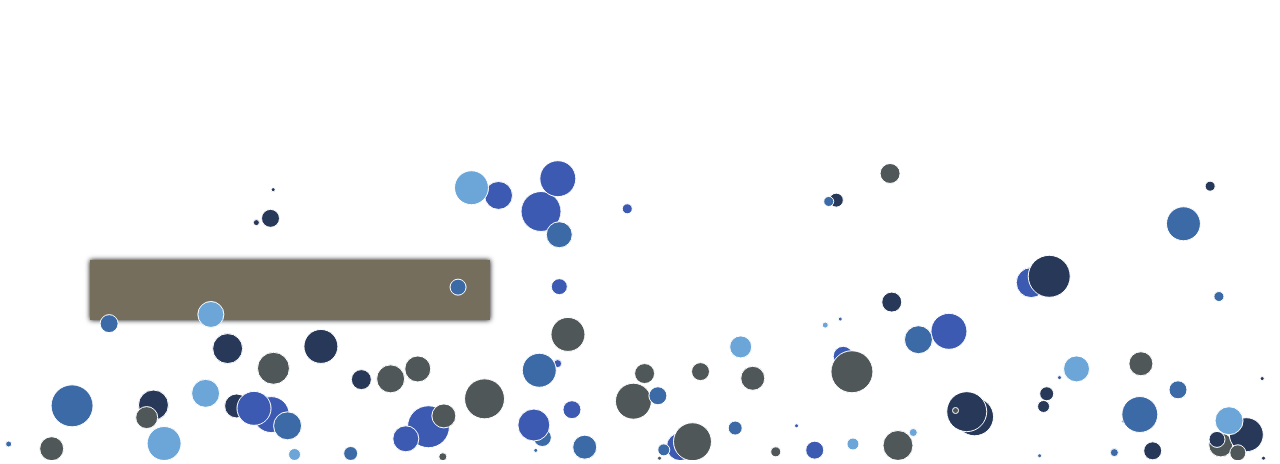
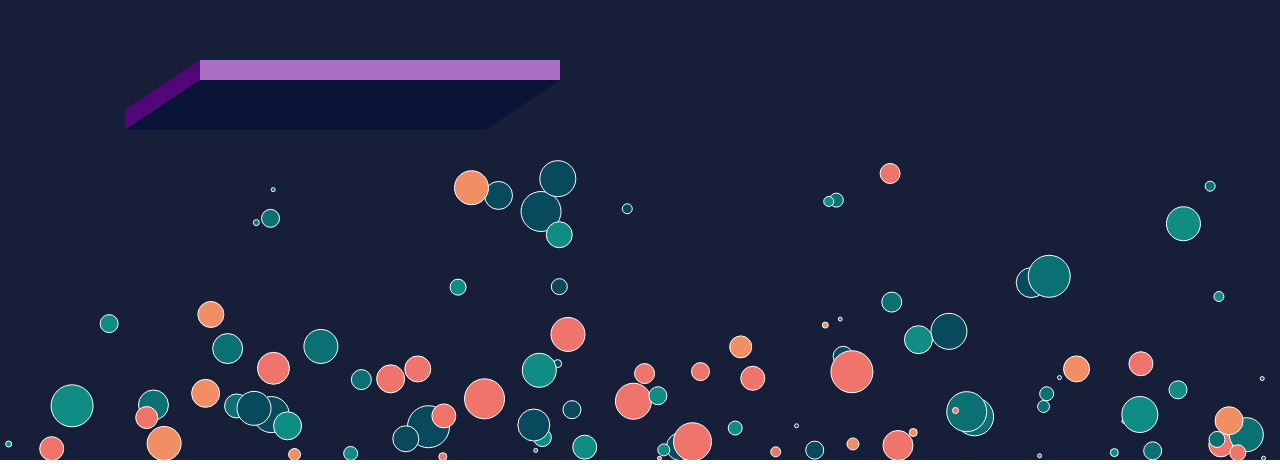
Before and after one commit to 1yoouoo/Canvas, a plain HTML site: page 2/Gravity/index.html in a window 1280 px wide. Shown: the part 340-804 px from the top of the page. Drawn offline with Linux system fonts and the light colour scheme.

Commit message:
obstacle shadow
장애물에 그림자를 넣고

명암 차이를 둬서 3D느낌을 표현해 봄

```diff
--- a/2/Gravity/canvas.js
+++ b/2/Gravity/canvas.js
@@ -5,11 +5,11 @@ canvas.width = window.innerWidth;
 canvas.height = window.innerHeight;
 
 let colorArray = [
-    '#3D5AB3',
-    '#273859',
-    '#3C6AA6',
-    '#6CA6D9',
-    '#4F5759'
+    '#08495D',
+    '#0B7074',
+    '#0F8C83',
+    '#F18E65',
+    '#EF746B'
 ]
 let mouse = {
     x : undefined,
@@ -31,21 +31,41 @@ window.addEventListener('resize', function(){
 
 class Obstacle {
 
-    init() {
-        this.x = 90
-        this.y = 600
-        this.width = 400
-        this.height = 60
-        this.shadowColor = 'black';
-        this.shadowBlur = 5;
+    init(x, y, width, height) {
+        this.x = x
+        this.y = y
+        this.width = width
+        this.height = height
+
     }
+    draw() {
+        const xGap = 75
+        const yGap = 50
 
-    draw() {
-        ctx.fillStyle = "#756E5D";
-        ctx.shadowColor = this.shadowColor;
-        ctx.shadowBlur = this.shadowBlur;
+        ctx.fillStyle = "#A86EC4";
         ctx.fillRect(this.x, this.y, this.width, this.height);
-        ctx.shadowBlur = 0;
+
+
+
+        ctx.fillStyle = "#520778";
+        ctx.beginPath();
+        ctx.moveTo(this.x, this.y);
+        ctx.lineTo(this.x- xGap, this.y + yGap);
+        ctx.lineTo(this.x- xGap, this.y + this.height + yGap);
+        ctx.lineTo(this.x, this.y + this.height);
+        ctx.fill();
+
+
+        ctx.fillStyle = "#091437";
+        ctx.beginPath();
+        ctx.moveTo(this.x, this.y + this.height);
+        ctx.lineTo(this.x - xGap, this.y + this.height + yGap);
+        ctx.lineTo(this.x + this.width - xGap, this.y + this.height + yGap);
+        ctx.lineTo(this.x + this.width, this.y + this.height);
+        ctx.fill();
+
+
+        // ctx.stroke();
     }
 }
 
@@ -103,7 +123,7 @@ function animate() {
     requestAnimationFrame(animate);
 
     ctx.clearRect(0, 0, innerWidth, innerHeight);
-    obstacle.init();
+    obstacle.init(200, 400, 360, 20);
     obstacle.draw();
 
     for(let i=0; i<100; i++) {
--- a/2/Gravity/style.css
+++ b/2/Gravity/style.css
@@ -3,6 +3,6 @@ body {
 }
 
 canvas {
-    background-color:white;
+    background-color:#161e38;
     margin: auto;
 }
```
